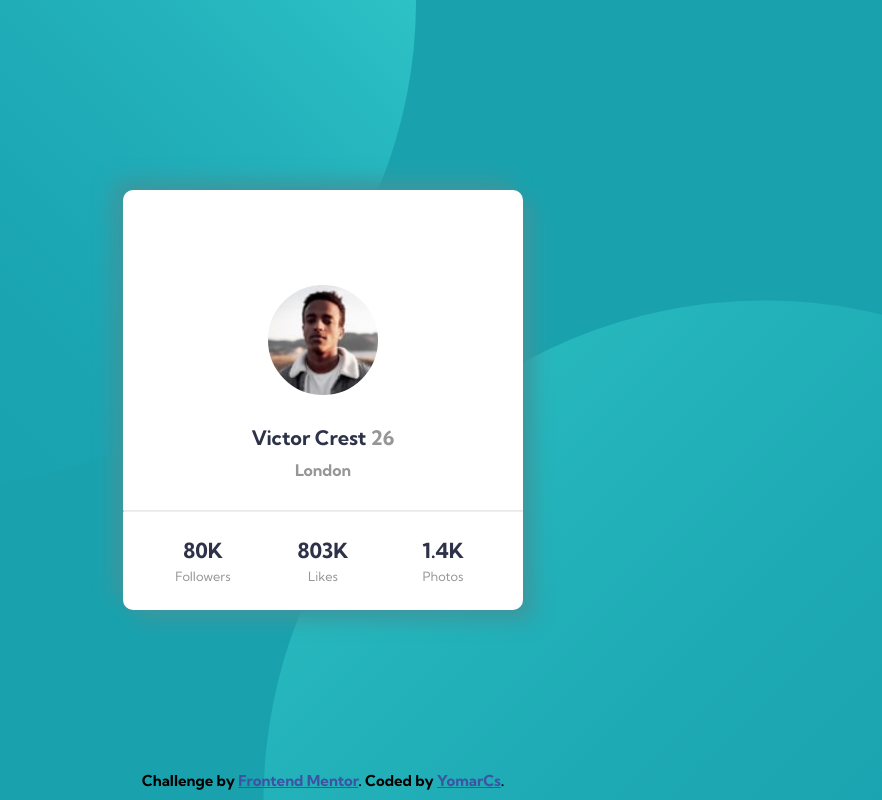
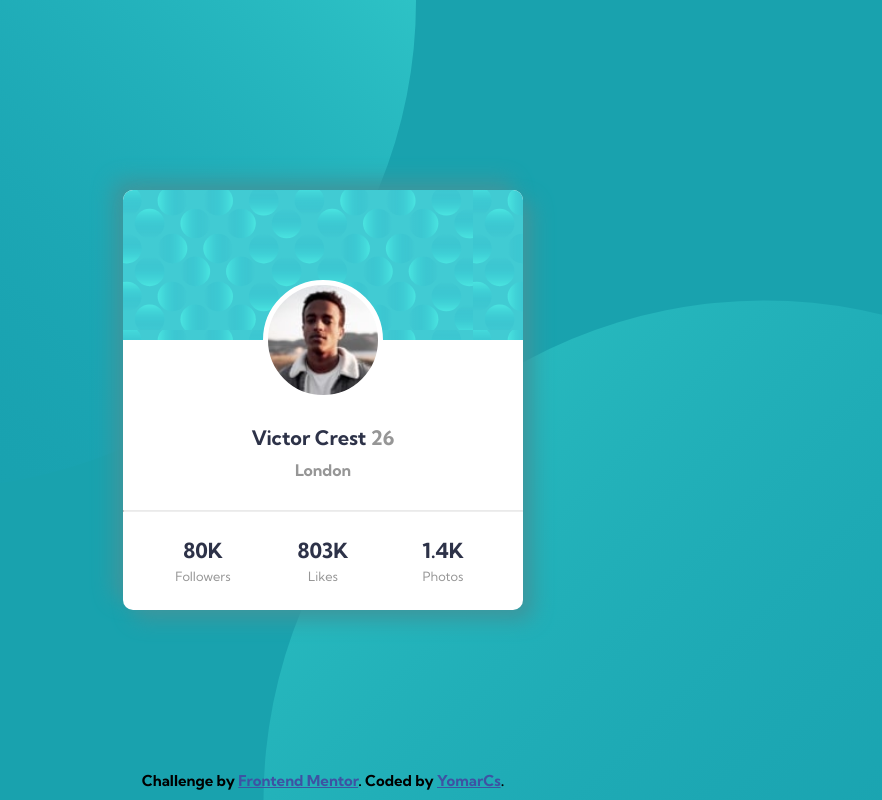
Before and after one commit to yomarcs/profile-card, a plain HTML site: page index.html in a window 1280 px wide. Shown: the whole page, without its empty margins (317-1199 px from the left). Drawn offline with Linux system fonts and the light colour scheme; the site is published under a folder, as on GitHub Pages, so addresses that start at the root find nothing.

Commit message:
Update style.css

```diff
--- a/style.css
+++ b/style.css
@@ -43,7 +43,7 @@ body{
 .bg-pattern-card{
     position: relative;
     height: 150px;
-    background-image: url(/images/bg-pattern-card.svg);
+    background-image: url(./images/bg-pattern-card.svg);
     background-position: cover;
 }
 
```
